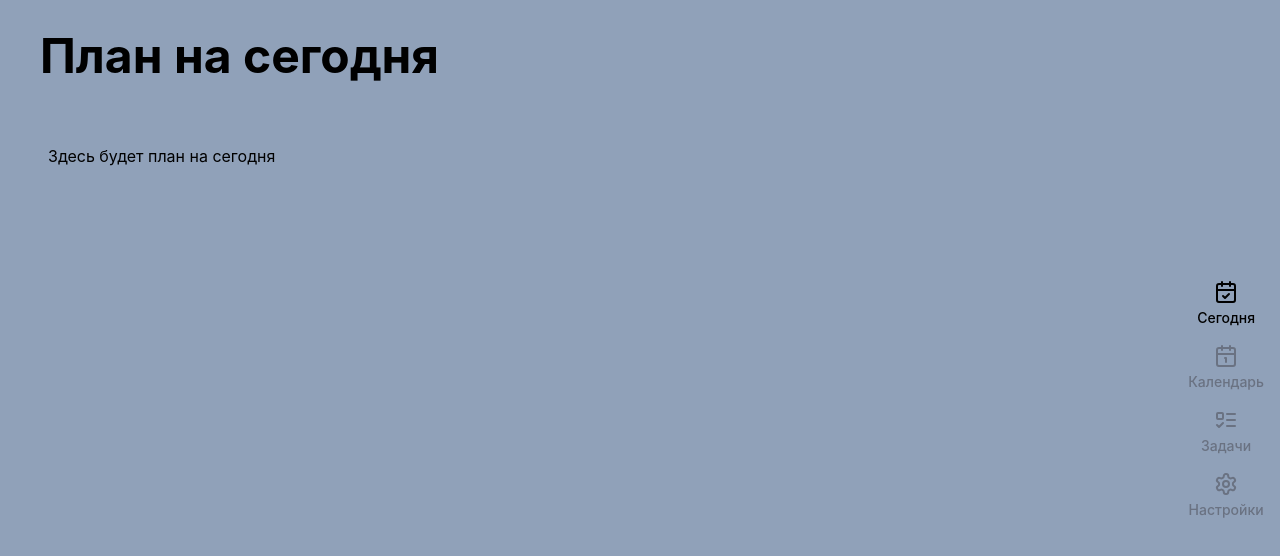
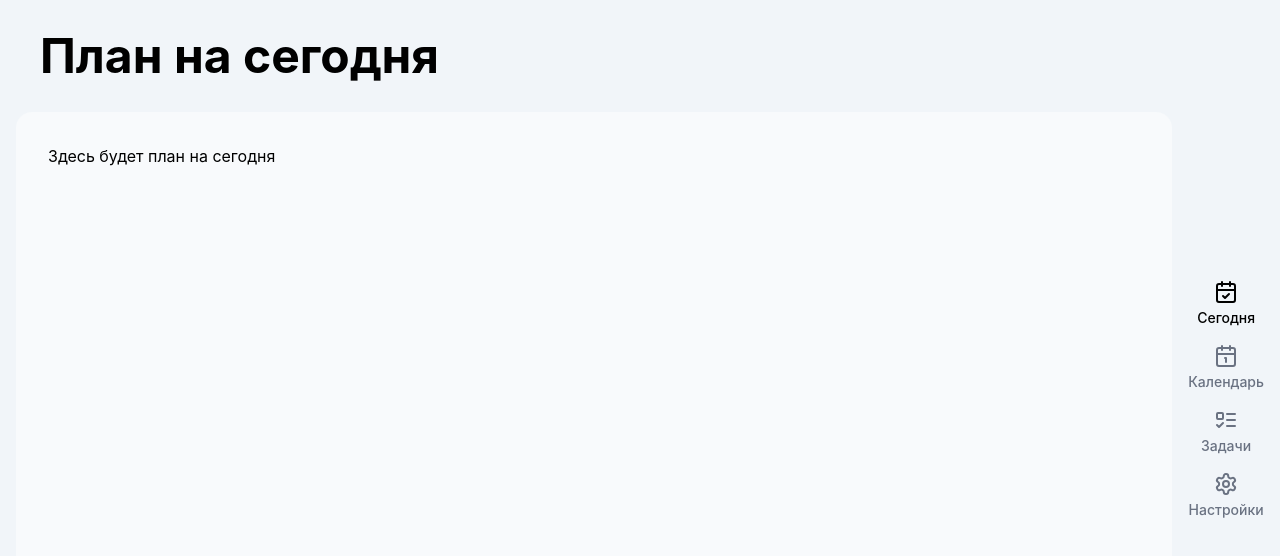
Before and after one commit to FlamyCat/Quilum, a SvelteKit app: page / in a window 1280 px wide. Shown: the top 556 px of the page. Built offline with nearby package versions, Linux system fonts and the light colour scheme.

Commit message:
Улучшения для светлой темы

```diff
--- a/src/lib/components/Page.svelte
+++ b/src/lib/components/Page.svelte
@@ -19,7 +19,7 @@
         {/if}
     </header>
 
-    <div class="flex-1 p-8 rounded-2xl dark:bg-slate-900 size-full">
+    <div class="flex-1 p-8 rounded-2xl bg-slate-50 dark:bg-slate-900 size-full">
         {@render body()}
     </div>
 </div>
--- a/src/routes/+layout.svelte
+++ b/src/routes/+layout.svelte
@@ -5,7 +5,7 @@
     let { children } = $props();
 </script>
 
-<div class="flex lg:flex-row flex-col h-full px-4 lg:pr-0 pt-4 lg:py-4 lg:pl-4">
+<div class="flex lg:flex-row flex-col h-full px-4 lg:pr-0 pt-4 lg:py-4 lg:pl-4 bg-slate-100 dark:bg-slate-950">
     <div class="flex-1">
         {@render children()}
     </div>
```
